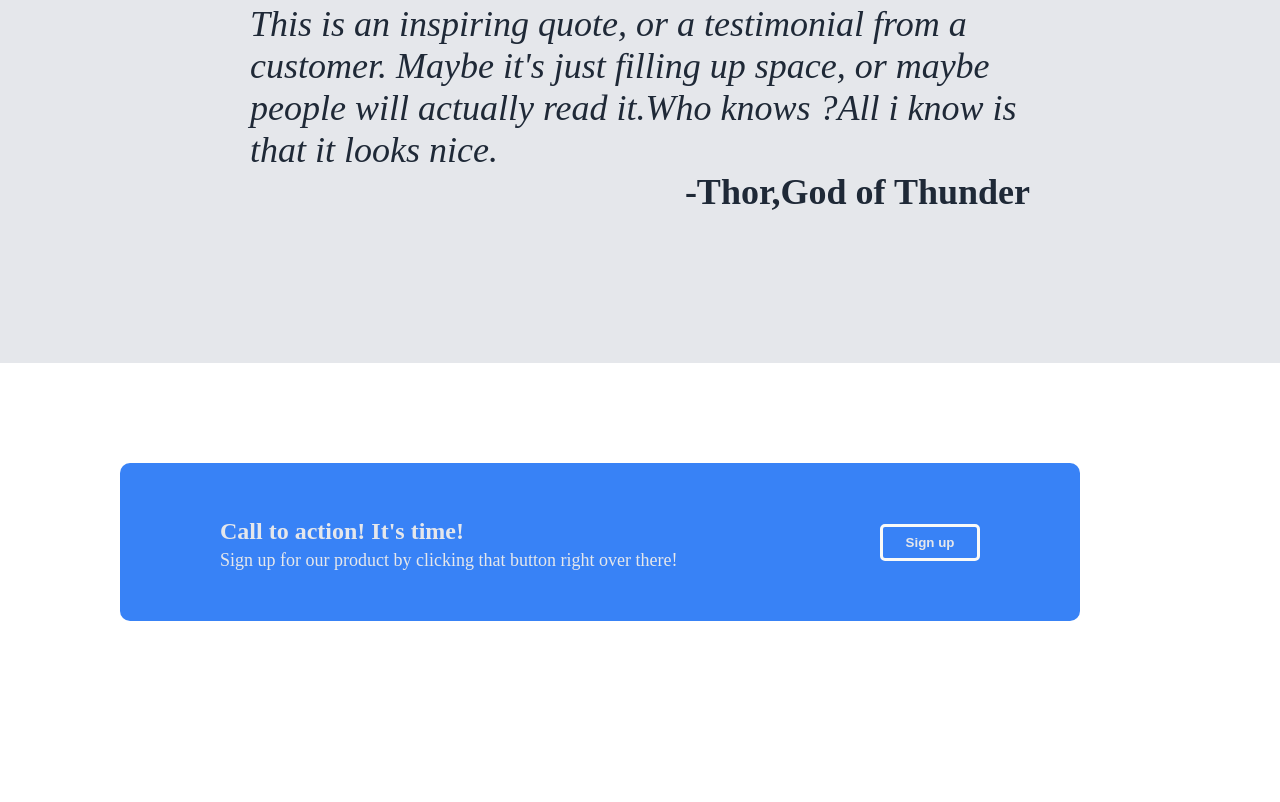
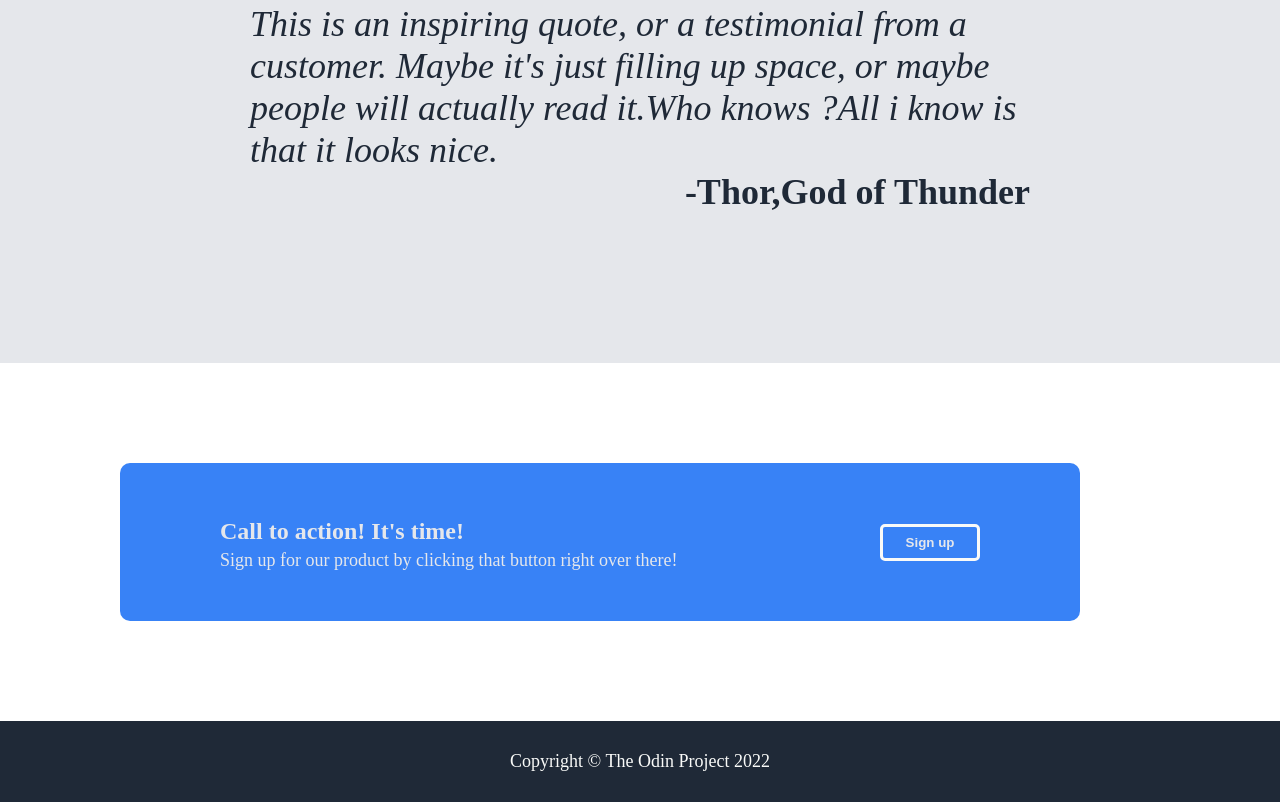
Before and after one commit to Blaquebull/odin-landing-page, a plain HTML site: page index.html in a window 1280 px wide. Shown: the part 1129-1931 px from the top of the page. Before the commit the page ends 1850 px from the top, so only its background shows below. Drawn offline with Linux system fonts and the light colour scheme.

Commit message:
Add footer

```diff
--- a/index.html
+++ b/index.html
@@ -58,6 +58,9 @@
                 <button class="button">Sign up</button>
             </div>
         </section>
+        <section id="footer">
+            Copyright &copy; The Odin Project 2022
+        </section>
     </body>
 
 </html>
--- a/style.css
+++ b/style.css
@@ -6,6 +6,7 @@
     display: flex;
     justify-content:space-between;
     padding: 20px 0;
+    flex-wrap: wrap;
 }
 
 ul{
@@ -27,7 +28,7 @@ a ,p{
     font-size: 24px;
     color: #F9FAF8;
 }
-#Hero{
+#Hero , #footer{
     background-color: #1F2937;
     padding: 0 200px 0 120px;
     display: flex;
@@ -35,9 +36,11 @@ a ,p{
 }
 #Hero .container{
     display: flex;
+    flex-wrap: wrap;
     gap: 50px;
     padding:100px 0;
     flex:1 1 0
+
 }
 #Hero h1{
     font-size: 48px;
@@ -79,6 +82,8 @@ a ,p{
     gap :50px;
     justify-content: center;
     margin-bottom: 100px;
+    flex-wrap: wrap;
+    flex:1 1 0 ;
 }
 .tile{
     width: 150px;
@@ -121,6 +126,8 @@ a ,p{
     border-radius: 10px;
     align-items: center;
     justify-content: flex-start;
+    flex-wrap: wrap;
+    flex: 1 1 0;
 }
 #action .text{
     padding: 50px 100px;
@@ -135,3 +142,10 @@ a ,p{
     color:#E5E7EB;
     margin:5px 0;
 }
+#footer{
+    align-items: center;
+    justify-content: center;
+    color: #F9FAF8;
+    padding:30px 0;
+    font-size: 18px;
+}
```
